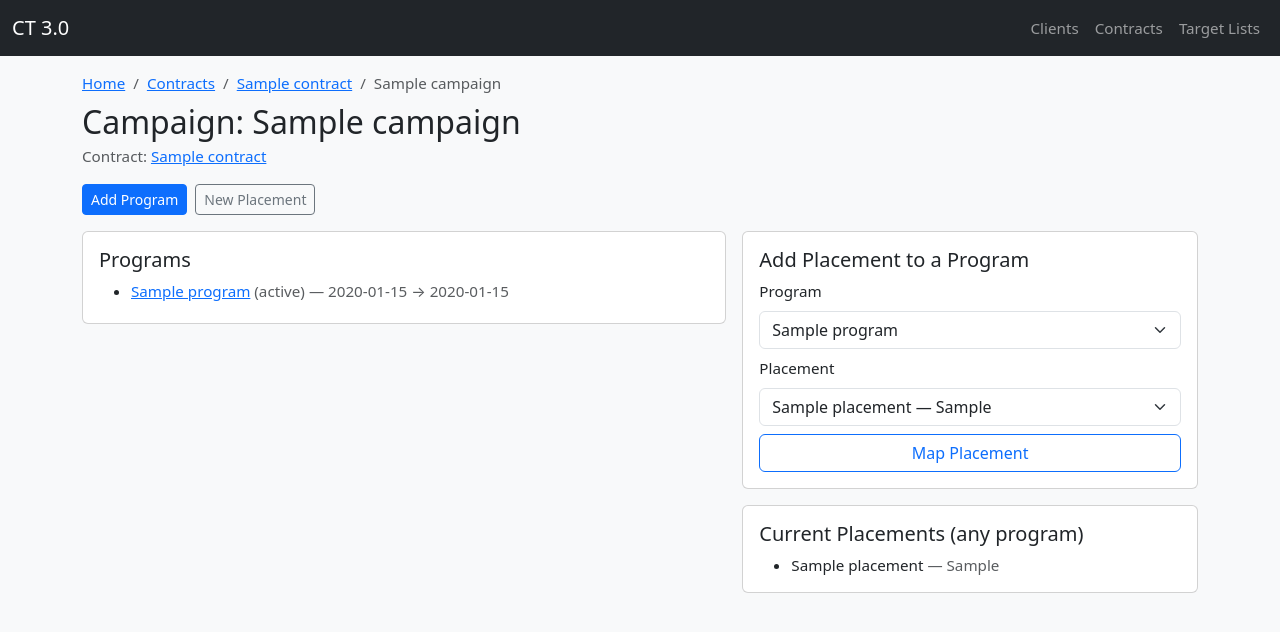
After one commit to willoutcault/campaign-tracker-3.0, a Flask app: page /contracts/campaigns/1 in a window 1280 px wide. The commit adds this page. Shown: the top 632 px of the page. Run offline with Flask 3, Linux system fonts and the light colour scheme; tables that the repository leaves empty hold one stand-in row (values such as "Sample post"); some libraries are stand-ins or nearby versions.

Commit message:
add campaign details

```diff
--- a/app/blueprints/contracts.py
+++ b/app/blueprints/contracts.py
@@ -89,6 +89,52 @@ def create_campaign(contract_id):
         return redirect(url_for("contracts.view_contract", contract_id=contract.id))
     return render_template("contracts/forms/campaign_form.html", contract=contract)
 
+@bp.route("/campaigns/<int:campaign_id>")
+def view_campaign(campaign_id):
+    from flask import g, url_for
+    campaign = Campaign.query.get_or_404(campaign_id)
+    contract = campaign.contract
+    placement_set = {pl for prog in campaign.programs for pl in prog.placements}
+    placements = sorted(placement_set, key=lambda p: (p.channel or "", p.name.lower()))
+    all_programs = campaign.programs
+    all_placements = Placement.query.order_by(Placement.name.asc()).all()
+
+    # breadcrumbs
+    g.breadcrumbs = [
+        ("Home", url_for("index")),
+        ("Contracts", url_for("contracts.list_contracts")),
+        (contract.name, url_for("contracts.view_contract", contract_id=contract.id)),
+        (campaign.name, None),
+    ]
+
+    return render_template(
+        "contracts/forms/campaign_detail.html",
+        campaign=campaign,
+        contract=contract,
+        programs=all_programs,
+        placements=placements,
+        all_placements=all_placements,
+    )
+
+@bp.route("/campaigns/<int:campaign_id>/map-placement", methods=["POST"])
+def campaign_map_placement(campaign_id):
+    campaign = Campaign.query.get_or_404(campaign_id)
+    program_id = int(request.form.get("program_id"))
+    placement_id = int(request.form.get("placement_id"))
+
+    program = Program.query.get_or_404(program_id)
+    if program.campaign_id != campaign.id:
+        flash("Selected program does not belong to this campaign.", "danger")
+        return redirect(url_for("contracts.view_campaign", campaign_id=campaign.id))
+
+    placement = Placement.query.get_or_404(placement_id)
+    if not program.placements.filter_by(id=placement.id).first():
+        program.placements.append(placement)
+        db.session.commit()
+
+    flash("Placement mapped to program.", "success")
+    return redirect(url_for("contracts.view_campaign", campaign_id=campaign.id))
+
 @bp.route("/campaigns/<int:campaign_id>/edit", methods=["GET", "POST"])
 def edit_campaign(campaign_id):
     campaign = Campaign.query.get_or_404(campaign_id)
@@ -151,8 +197,12 @@ def view_program(program_id):
     g.breadcrumbs = [
         ("Home", url_for("index")),
         ("Contracts", url_for("contracts.list_contracts")),
-        (program.campaign.contract.name, url_for("contracts.view_contract", contract_id=program.campaign.contract_id)),
-        (program.campaign.name, None),
+        (program.campaign.contract.name,
+         url_for("contracts.view_contract", contract_id=program.campaign.contract_id)),
+        (program.campaign.name,
+         url_for("contracts.view_contract",
+                 contract_id=program.campaign.contract_id,
+                 _anchor=f"campaign-{program.campaign.id}")),
         (program.name, None),
     ]
     client_id = program.campaign.contract.client_id
--- /dev/null
+++ b/app/templates/contracts/forms/campaign_detail.html
@@ -0,0 +1,84 @@
+{% extends "base.html" %}
+{% block content %}
+<h2 class="mb-1">Campaign: {{ campaign.name }}</h2>
+<p class="text-muted mb-3">
+  Contract: <a href="{{ url_for('contracts.view_contract', contract_id=contract.id) }}">{{ contract.name }}</a>
+</p>
+
+<div class="d-flex gap-2 mb-3">
+  <a class="btn btn-sm btn-primary"
+     href="{{ url_for('contracts.create_program', campaign_id=campaign.id) }}">
+    Add Program
+  </a>
+  <a class="btn btn-sm btn-outline-secondary"
+     href="{{ url_for('contracts.create_placement') }}">
+    New Placement
+  </a>
+</div>
+
+<div class="row g-3">
+  <div class="col-lg-7">
+    <div class="card">
+      <div class="card-body">
+        <h5 class="card-title">Programs</h5>
+        <ul class="mb-0">
+          {% for prog in programs %}
+            <li class="mb-1">
+              <a href="{{ url_for('contracts.view_program', program_id=prog.id) }}">{{ prog.name }}</a>
+              <span class="text-muted">({{ prog.status }})</span>
+              {% if prog.start_date or prog.end_date %}
+                <span class="text-muted">— {{ prog.start_date or "?" }} → {{ prog.end_date or "?" }}</span>
+              {% endif %}
+            </li>
+          {% else %}
+            <li class="text-muted">No programs yet.</li>
+          {% endfor %}
+        </ul>
+      </div>
+    </div>
+  </div>
+
+  <div class="col-lg-5">
+    <div class="card mb-3">
+      <div class="card-body">
+        <h5 class="card-title">Add Placement to a Program</h5>
+        <form method="post" action="{{ url_for('contracts.campaign_map_placement', campaign_id=campaign.id) }}" class="row g-2">
+          <input type="hidden" name="csrf_token" value="{{ csrf_token() }}">
+          <div class="col-12">
+            <label class="form-label">Program</label>
+            <select name="program_id" class="form-select">
+              {% for prog in programs %}
+                <option value="{{ prog.id }}">{{ prog.name }}</option>
+              {% endfor %}
+            </select>
+          </div>
+          <div class="col-12">
+            <label class="form-label">Placement</label>
+            <select name="placement_id" class="form-select">
+              {% for pl in all_placements %}
+                <option value="{{ pl.id }}">{{ pl.name }} — {{ pl.channel or 'n/a' }}</option>
+              {% endfor %}
+            </select>
+          </div>
+          <div class="col-12">
+            <button class="btn btn-outline-primary w-100">Map Placement</button>
+          </div>
+        </form>
+      </div>
+    </div>
+
+    <div class="card">
+      <div class="card-body">
+        <h5 class="card-title">Current Placements (any program)</h5>
+        <ul class="mb-0">
+          {% for pl in placements %}
+            <li>{{ pl.name }} <span class="text-muted">— {{ pl.channel or 'n/a' }}</span></li>
+          {% else %}
+            <li class="text-muted">None yet.</li>
+          {% endfor %}
+        </ul>
+      </div>
+    </div>
+  </div>
+</div>
+{% endblock %}
```
Also changed, not shown: app/templates/contracts/detail.html (+7 -2 lines).
